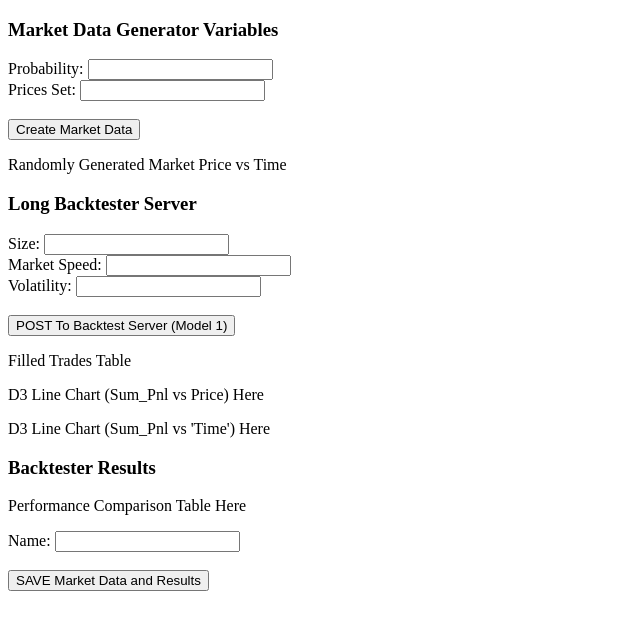
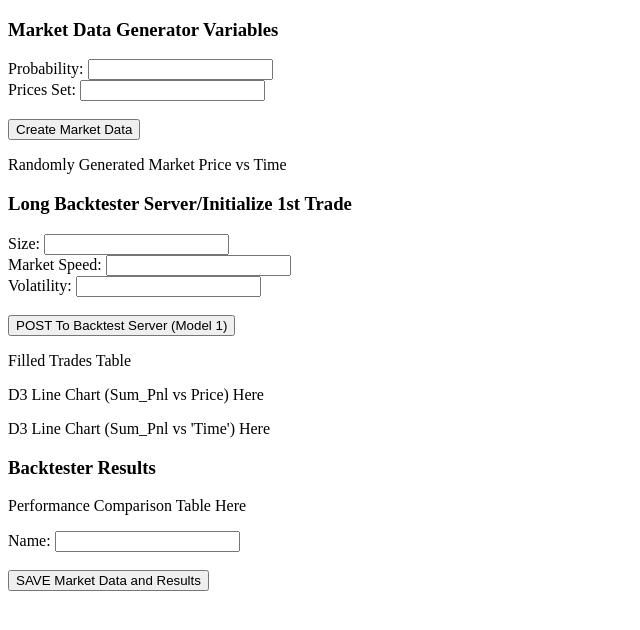
Before and after one commit to leoismyfriend/market_generator_backtester_frontend, a plain HTML site: page index.html in a window 1280 px wide. Shown: the whole page, without its empty margins (0-640 px from the left). Drawn offline with nearby package versions, Linux system fonts and the light colour scheme.

Commit message:
named section for initial trade. Moving backend code to client frontend

```diff
--- a/index.html
+++ b/index.html
@@ -43,7 +43,7 @@
     </div>
 
     <div>
-        <H3>Long Backtester Server</H3>
+        <H3>Long Backtester Server/Initialize 1st Trade</H3>
         Size:
         <input type="number" name="probability">
         <br> Market Speed:
```
